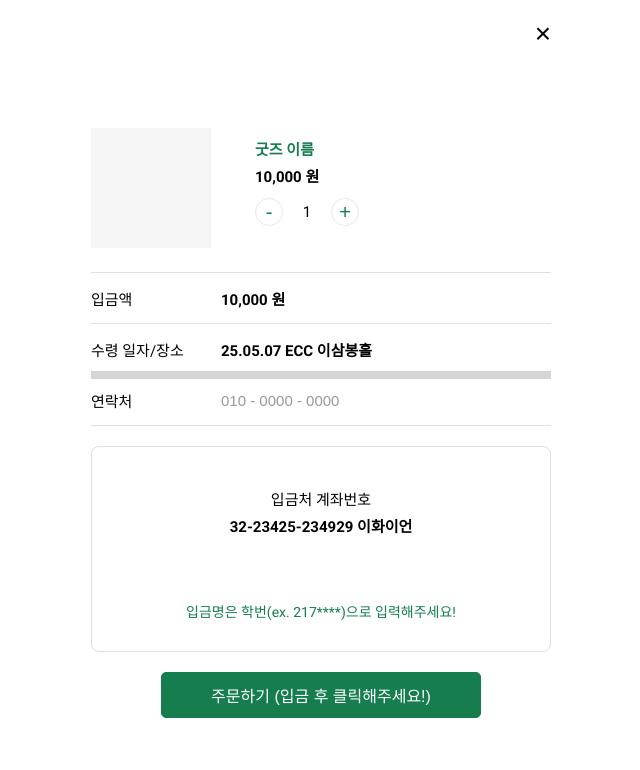
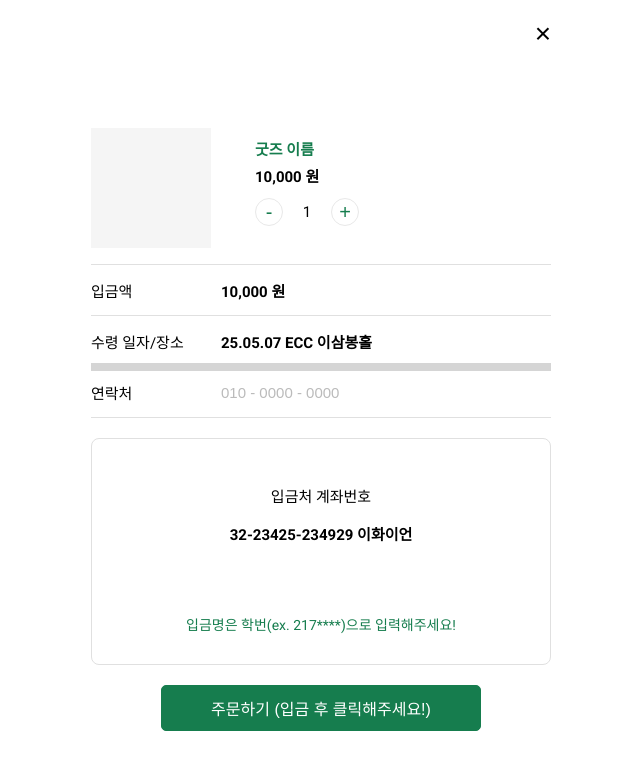
Before and after one commit to his0si/md-site, a React (Vite) app in the folder frontend/: page /order-page in a window 1280 px wide. Shown: the top 770 px of the page, without its empty margins (319-959 px from the left). Built offline with nearby package versions, Linux system fonts and the light colour scheme.

Commit message:
Update OrderPage.jsx

```diff
--- a/frontend/src/pages/order/OrderPage.jsx
+++ b/frontend/src/pages/order/OrderPage.jsx
@@ -43,7 +43,7 @@ const CloseButton = styled.button`
 
 const GoodsInfo = styled.div`
   display: flex;
-  padding: 0 20px 24px;
+  padding: 0 20px 16px;
   gap: 24px;
   margin-top: 40px;
 `;
@@ -173,7 +173,7 @@ const Input = styled.input`
   text-align: left;
   outline: none;
   &::placeholder {
-    color: #999;
+    color: #bbb;
   }
 `;
 
@@ -188,7 +188,7 @@ const AccountCard = styled.div`
 const AccountBox = styled.div`
   font-size: 15px;
   margin-bottom: 60px;
-  line-height: 1.8;
+  line-height: 2.5;
 
   strong {
     font-weight: bold;
```
